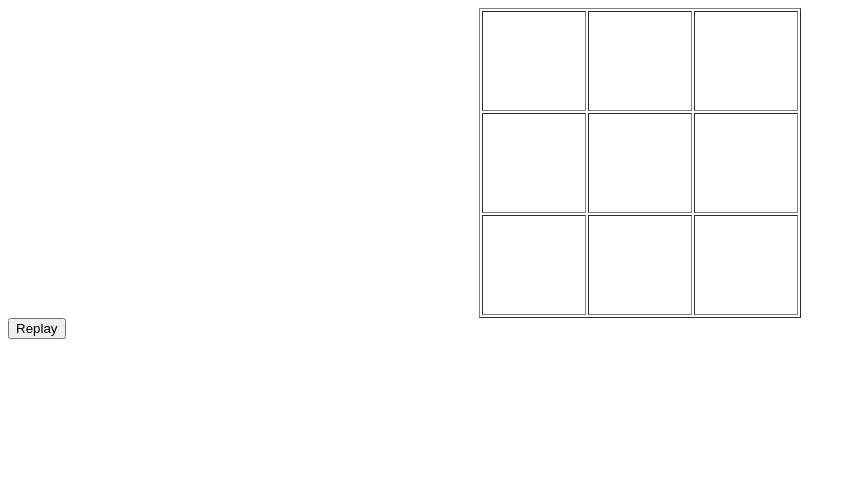
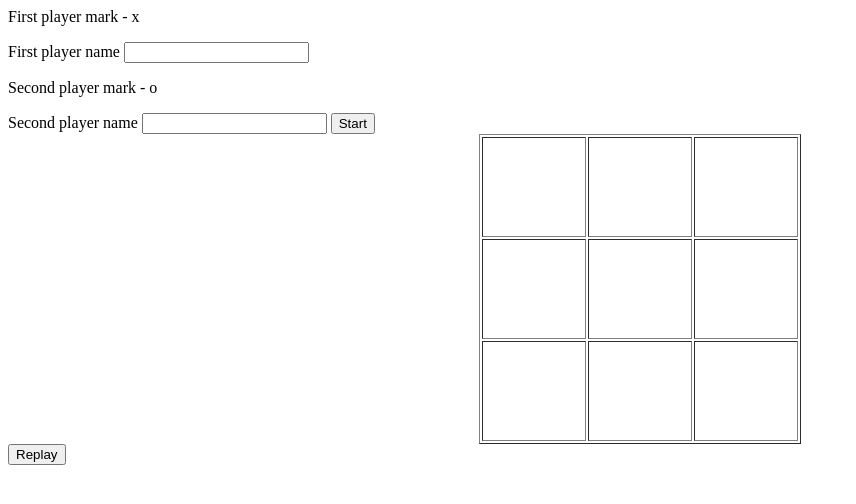
Before and after one commit to pelzolga123/Tic-Tac-Toe-1, a website: page index.html in a window 1280 px wide. Shown: the whole page, without its empty margins (0-856 px from the left). Drawn offline with Linux system fonts and the light colour scheme.

Commit message:
Added clicked function

```diff
--- a/index.html
+++ b/index.html
@@ -7,6 +7,17 @@
     <link rel="stylesheet" href="./style/main.css">
   </head>
   <body>
+    <div id='player'>
+      <p>First player mark - x</p>
+      <label for = 'firstPlayer'>First player name</label>
+      <input id = 'firstPlayer'/>
+
+      <p>Second player mark - o</p>
+      <label for = 'secondPlayer'>Second player name</label>
+      <input id ='secondPlayer'/>
+
+      <button onclick="addUsers()">Start</button>
+    </div>
     <div id='game'>
 
     </div>
--- a/javascript/index.js
+++ b/javascript/index.js
@@ -12,11 +12,27 @@ const gameBoard = () => {
             const index = i.toString()+j.toString();
             cell.setAttribute('id',index);
             row.appendChild(cell);
+            clicked(index);
         }
+
     }
+
     mainDiv.appendChild(table);
 };
 
 
+const clicked = id => {
+    document.addEventListener('DOMContentLoaded',function(){
+    const cellId = document.getElementById(id);
+    if(cellId.innerHTML == ""){
+    cellId.addEventListener('click', function(){
+        cellId.innerHTML = id;
+    });
+    }
+    else{
+        console.log('not working');
+    }
+    })
+};
 
-gameBoard();
+ gameBoard();
--- a/style/main.css
+++ b/style/main.css
@@ -1,6 +1,9 @@
 td{
     width:100px;
     height:100px;
+    font-size: 60px;
+    font-weight: 900;
+    text-align: center;
 }
 #game{
     display: flex;
```
